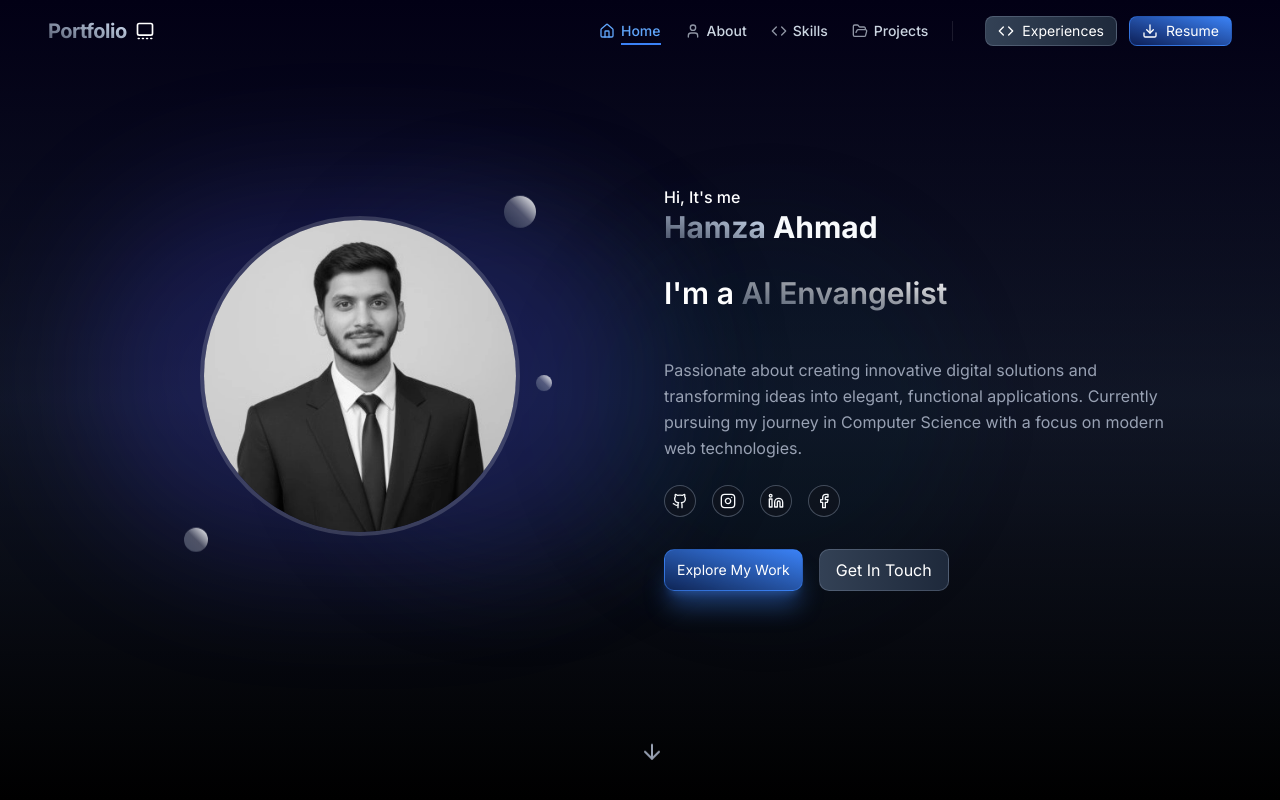
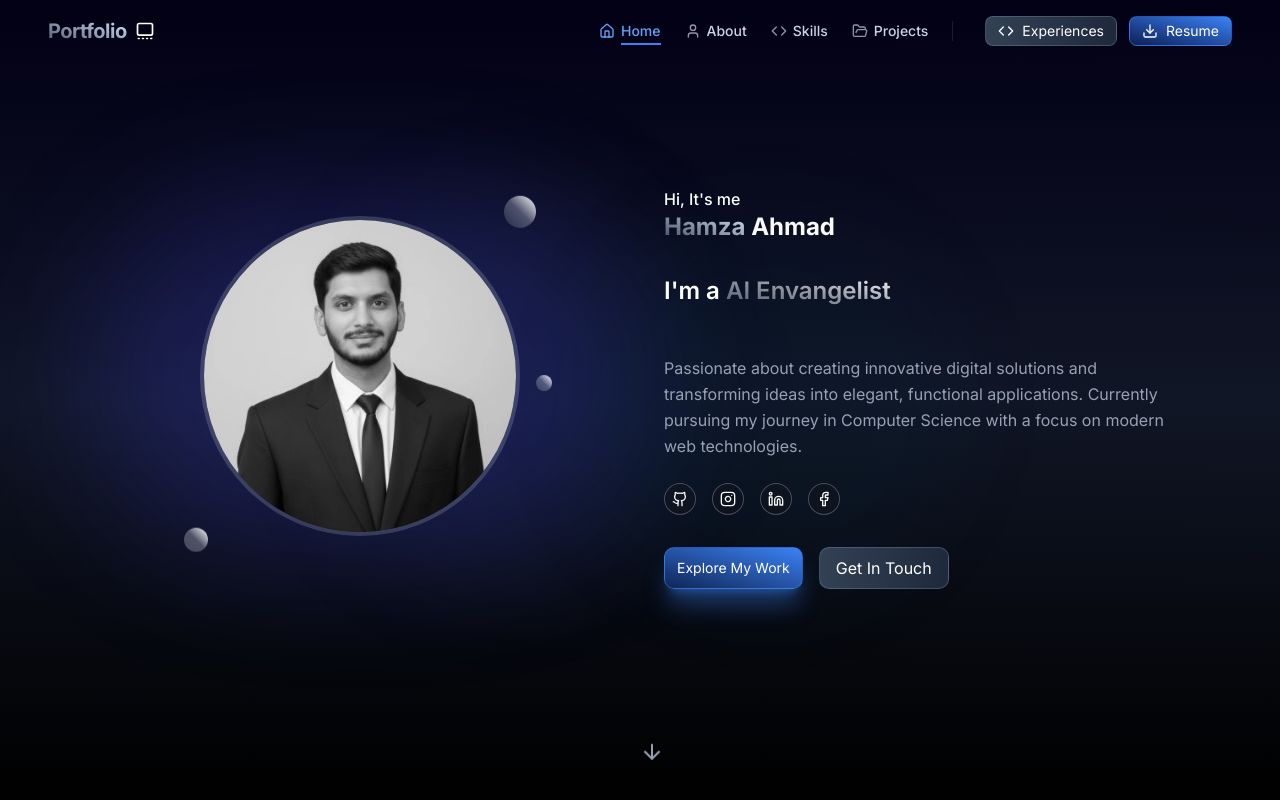
Before and after one commit to Hamza-Codez/REsumePort, a React (Vite) app: page / in a window 1280 px wide. Shown: the top 800 px of the page. Built offline with nearby package versions, Linux system fonts and the light colour scheme; the HTML template or start-up script is replaced by a standard one.

Commit message:
update hero content and styling

```diff
--- a/src/components/HeroSection.tsx
+++ b/src/components/HeroSection.tsx
@@ -65,7 +65,7 @@ const HeroSection = () => {
               <h2 className="text-md text-white font-medium text-muted-foreground">
                 Hi, It's me
               </h2>
-              <h1 className="text-2xl lg:text-3xl font-bold mb-2">
+              <h1 className="text-xl lg:text-2xl font-bold mb-2">
                 <span className="text-gradient bg-gradient-to-bl from-blue-100 to-slate-400/40">Hamza</span>
                 {/* <br /> */}
                 <span className="text-foreground"> Ahmad</span>
@@ -74,7 +74,7 @@ const HeroSection = () => {
 
             {/* Animated role */}
             <div className="mb-6 h-20 flex items-center">
-              <div className="text-2xl lg:text-3xl font-semibold">
+              <div className="text-xl lg:text-2xl font-semibold">
                 <span className="text-muted-foreground text-white">I'm a </span>
                 <span
                   key={currentRole}
```
